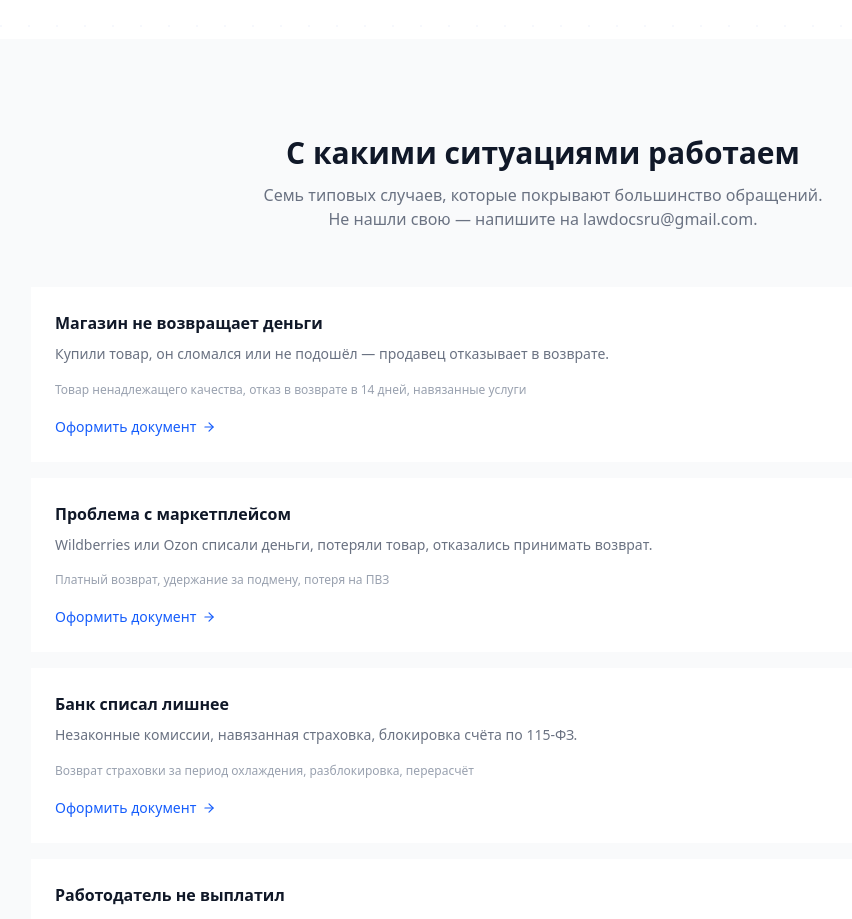
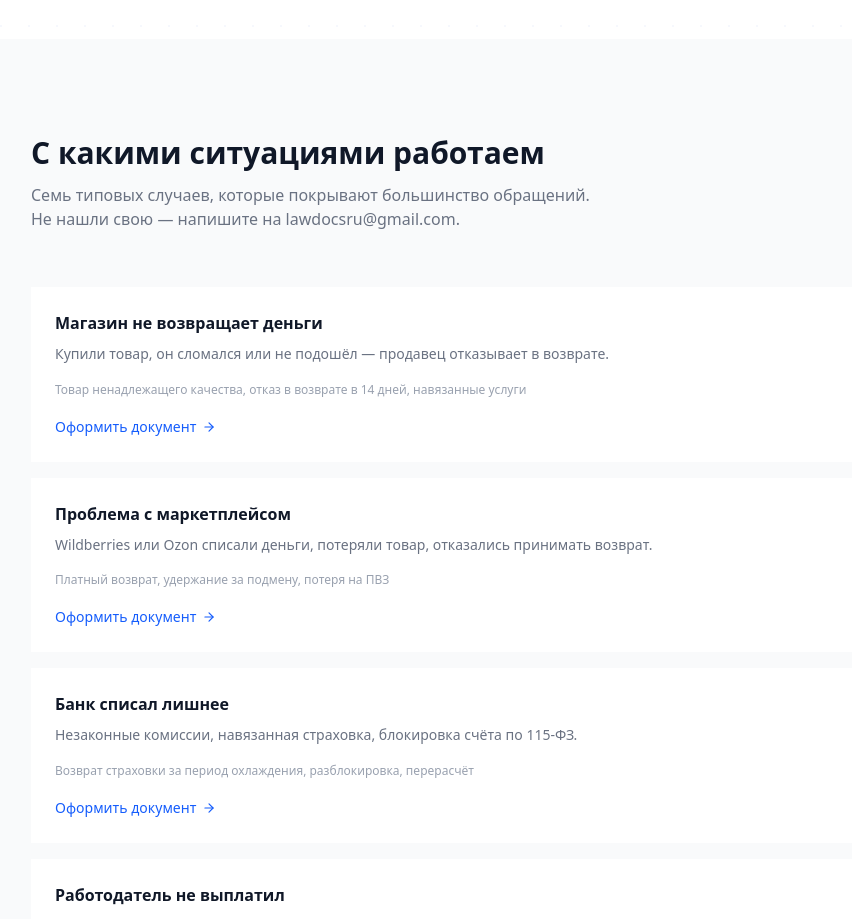
Before and after one commit to SpiritusMalus/LawDocs, a Next.js app in the folder frontend/: page / in a window 1280 px wide. Shown: the part 780-1699 px from the top of the page, without its empty margins (97-949 px from the left). Built offline with nearby package versions, Linux system fonts and the light colour scheme; no server answers.

Commit message:
style(design): FINDING-004 — левое выравнивание заголовка ситуаций + fix orphan-карточки (col-span-2)

```diff
--- a/frontend/components/landing/situations.tsx
+++ b/frontend/components/landing/situations.tsx
@@ -6,22 +6,26 @@ export function Situations() {
   return (
     <section id="situations" className="bg-gray-50 border-y border-gray-100 py-24 px-4 scroll-mt-16">
       <div className="max-w-5xl mx-auto">
-        <div className="text-center mb-14">
+        <div className="mb-14">
           <h2 className="text-3xl font-bold text-gray-900 mb-3">
             С какими ситуациями работаем
           </h2>
-          <p className="text-gray-500 max-w-xl mx-auto">
+          <p className="text-gray-500 max-w-xl">
             Семь типовых случаев, которые покрывают большинство обращений.
             Не нашли свою — напишите на lawdocsru@gmail.com.
           </p>
         </div>
 
         <div className="grid md:grid-cols-2 lg:grid-cols-3 gap-4">
-          {SITUATIONS.map((s) => (
+          {SITUATIONS.map((s, i) => (
             <Link
               key={s.id}
               href={`/situations/${s.id}`}
-              className="group bg-white rounded-2xl border border-gray-100 p-6 shadow-sm hover:shadow-md hover:border-blue-200 transition-all"
+              className={`group bg-white rounded-2xl border border-gray-100 p-6 shadow-sm hover:shadow-md hover:border-blue-200 transition-all${
+                i === SITUATIONS.length - 1 && SITUATIONS.length % 3 === 1
+                  ? " lg:col-span-2"
+                  : ""
+              }`}
             >
               <h3 className="font-semibold text-gray-900 mb-2 group-hover:text-blue-600 transition-colors">
                 {s.title}
```
